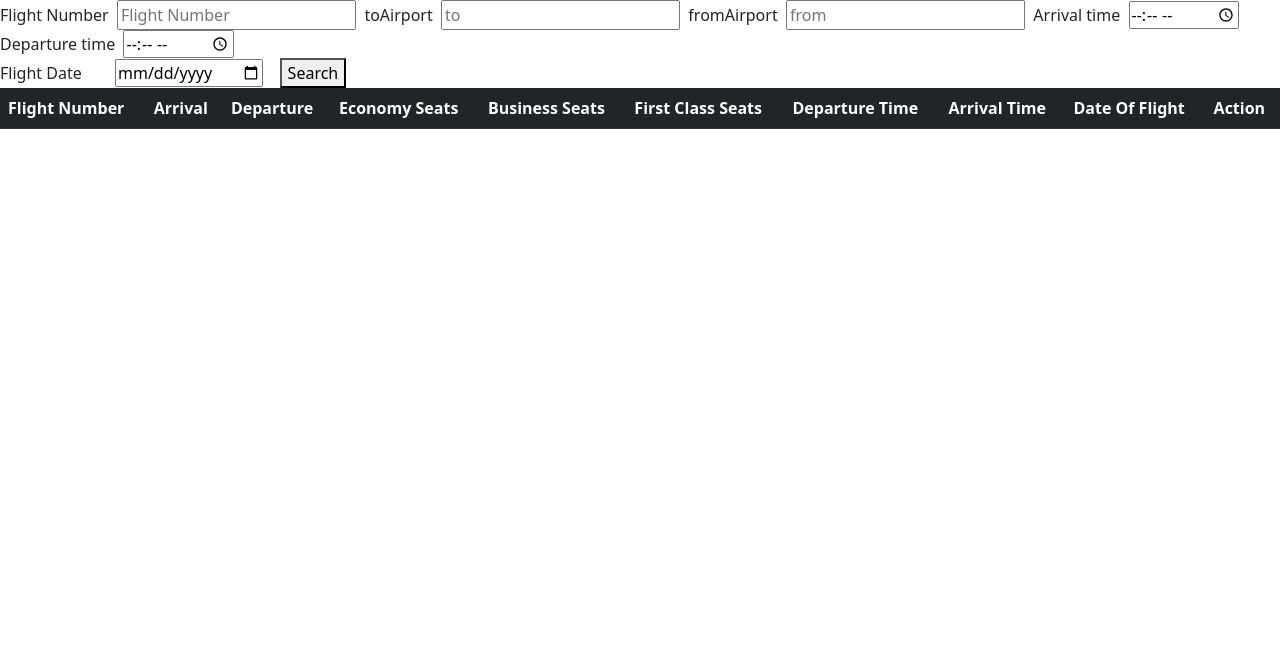
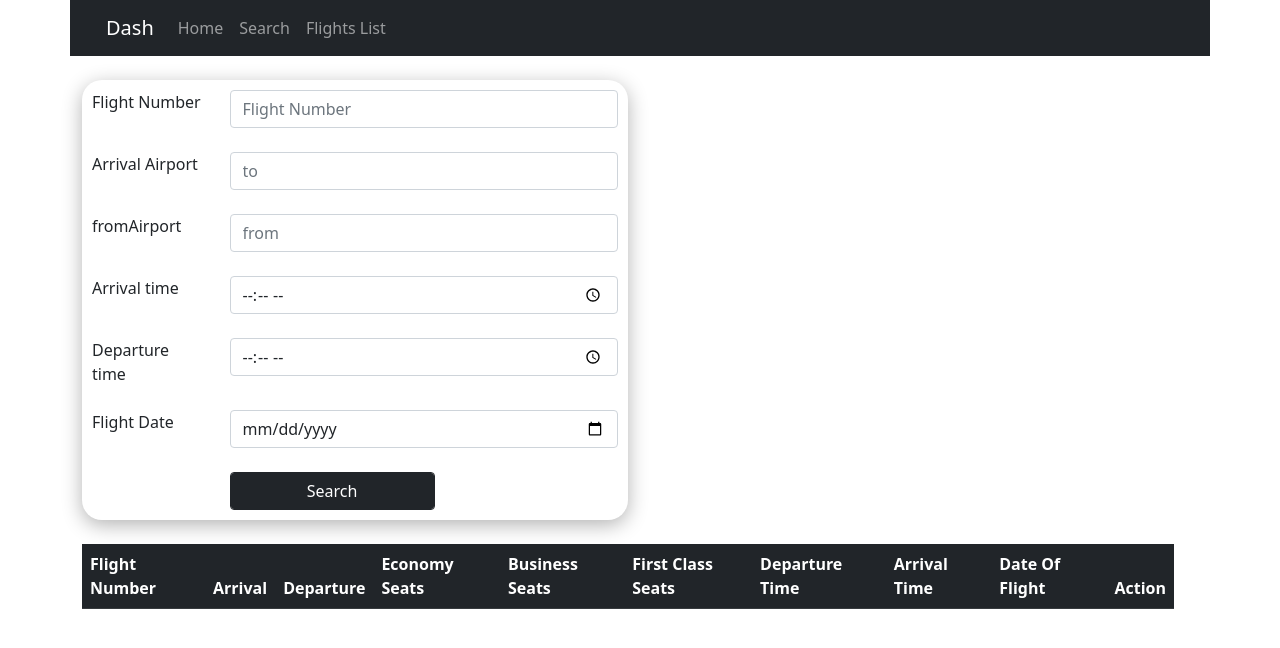
Before and after one commit to advanced-computer-lab/DASH-, a React (Create React App) app in the folder client/: page /search in a window 1280 px wide. Shown: the top 648 px of the page. Built offline with nearby package versions, Linux system fonts and the light colour scheme.

Commit message:
frontend hamada

```diff
--- a/client/package.json
+++ b/client/package.json
@@ -12,7 +12,9 @@
     "@testing-library/user-event": "^12.8.3",
     "axios": "^0.24.0",
     "react": "^17.0.2",
+    "react-bootstrap": "^2.0.2",
     "react-dom": "^17.0.2",
+    "react-popper": "^2.2.5",
     "react-router-dom": "^6.0.0",
     "react-scripts": "4.0.3",
     "web-vitals": "^1.1.2"
--- a/client/src/App.js
+++ b/client/src/App.js
@@ -2,8 +2,8 @@
 import './App.css';
 import FlightAdd from './components/FlightAdd'
 import FlightGetAllFlights from './components/FlightGetAllFlights';
-import NavBar from  './components/NavBar';
-import Search from  './components/Search';
+import NavBar from  './components/navBar';
+import Search from  './components/search';
 import EditFlight from './components/EditFlight';
 
 import {BrowserRouter as Router,Routes , Route} from 'react-router-dom'
--- a/client/src/components/Flight.css
+++ b/client/src/components/Flight.css
@@ -16,3 +16,9 @@ h1{
     margin-top: 20px;
 
 }
+
+.search{
+    padding: 10px;
+    box-shadow: 0px 5px 20px 0px rgba(0, 0, 0, 0.3) ;
+    border-radius: 20px;
+}
--- a/client/src/components/FlightGetAllFlights.js
+++ b/client/src/components/FlightGetAllFlights.js
@@ -6,7 +6,7 @@ import DeleteForeverIcon from '@mui/icons-material/DeleteForever';
 import { IconButton } from '@mui/material';
 import { Component} from 'react';
 import EditIcon from '@mui/icons-material/Edit';
-
+import {Navbar, Nav, NavItem,Container , Table} from 'react-bootstrap';
 
 const Flight = (props)=>(
     <tr >
@@ -92,18 +92,33 @@ class GetFlights extends Component{
 
     render(){
         return(
-            <div className="container">
 
-                <div className="row ">
+           <body className="">
 
-                    <h1 className="col-12 align-self-center">Flights List</h1>
-                </div>
+    <div className="container">
+
+            <Navbar bg="dark" variant="dark">
+                <Container>
+                <Navbar.Brand href="./">Dash</Navbar.Brand>
+                <Nav className="me-auto">
+                  <Nav.Link href="/">Home</Nav.Link>
+                  <Nav.Link href="./search">Search</Nav.Link>
+                  <Nav.Link href="">Flights List</Nav.Link>
+                </Nav>
+                </Container>
+              </Navbar>
+
+
+
+
+
+                <br/>
 
                 <div className="row row-header ">
 
                     <div className="col-12 ">
 
-                        <table className="table table-dark d-felx">
+                        <Table className="table table-dark d-felx "  striped bordered hover size="xs">
                             <thead >
                                 <tr >
                                     <th>Flight Number</th>
@@ -123,15 +138,19 @@ class GetFlights extends Component{
                                 </tbody>
 
 
-                        </table>
+                        </Table>
                     </div>
 
                     <div className="col-12 col-md-6">
-                        <h4>ahmed mostafa ahmed fawzy</h4>
+
                     </div>
 
                 </div>
             </div>
+
+           </body>
+
+
 
         )
     }
--- a/client/src/components/NavBar.css
+++ /dev/null
@@ -1,10 +0,0 @@
-h1{
-}
-
-.header{
-    position: fixed;
-    bottom: 50vh;
-    display: flex;
-    width: 100%;
-    justify-content: space-evenly;
- }
--- a/client/src/components/navBar.js
+++ b/client/src/components/navBar.js
@@ -1,9 +1,11 @@
 
-import './NavBar.css';
+//import './NavBar.css';
 import "bootstrap/dist/css/bootstrap.min.css";
 import React from 'react';
 import { Component} from 'react';
 import { Link } from 'react-router-dom'
+import {Navbar, Nav, NavItem,Container , Table} from 'react-bootstrap';
+
 
 
 
@@ -15,18 +17,46 @@ class NavBar extends Component{
     render(){
         return(
 
-            <div>
-                <h1 >Admin </h1>
-                <h1>Home</h1>
-                <div className="header" >
-                <Link  to="/add" className="btn btn-primary">Create new flight </Link>
-                <Link   to="/Search" className="btn btn-primary"> Search on a flight </Link>
-                <Link   to="/getFlights" className="btn btn-primary">List & delete & edit all flights  </Link>
-               </div>
 
 
 
+            <div className="container">
+
+
+            <div className="row">
+            <Navbar className="col-12" bg="dark" variant="dark">
+                    <Container>
+                    <Navbar.Brand href="./">Dash</Navbar.Brand>
+                    <Nav className="me-auto">
+                      <Nav.Link href="/">Home</Nav.Link>
+                      <Nav.Link href="./search">Search</Nav.Link>
+                      <Nav.Link href="/getFlights">Flights List</Nav.Link>
+                    </Nav>
+                    </Container>
+                </Navbar>
+
+
             </div>
+
+
+
+
+
+                <br/>
+
+                <div className="row">
+
+                    <div className="col-12 text-center">
+
+                        <h2 >Admin Home</h2>
+                    </div>
+
+
+
+                </div>
+            </div>
+
+
 
         )
 
--- a/client/src/components/search.js
+++ b/client/src/components/search.js
@@ -1,12 +1,19 @@
 import './Flight.css';
 import axios from 'axios';
-import { Component, useState,useEffect } from 'react';
+import { Component, useState, useEffect } from 'react';
 import DeleteForeverIcon from '@mui/icons-material/DeleteForever';
 import { IconButton } from '@mui/material';
 import EditIcon from '@mui/icons-material/Edit';
+//popper.js/dist/umd/popper.min.js
+import "bootstrap/dist/css/bootstrap.min.css";
+//import "react/popper";
+import { Navbar, Nav, NavItem, Container, Table } from 'react-bootstrap';
+
+
+
 <link rel="stylesheet" href="https://unpkg.com/purecss@2.0.6/build/pure-min.css" integrity="sha384-Uu6IeWbM+gzNVXJcM9XV3SohHtmWE+3VGi496jvgX1jyvDTXfdK+rfZc8C1Aehk5" crossorigin="anonymous"></link>
 
-const Flight = (props)=>(
+const Flight = (props) => (
     <tr >
         <td>{props.flight.FlightNumber}</td>
         <td>{props.flight.toAir}</td>
@@ -19,48 +26,49 @@ const Flight = (props)=>(
         <td>{props.flight.dateFlight}</td>
 
         <td>
-        <IconButton onClick={()=>{ props.deleteFlight(props.flight.FlightNumber)  }}><DeleteForeverIcon style={{color:"white"}}></DeleteForeverIcon></IconButton>
-        <IconButton onClick={()=>{  window.location = "http://localhost:3000/getFlights/editFlight"+
-            props.flight.FlightNumber+" "+
-            props.flight.toAir+" "+
-            props.flight.fromAir+" "+
-            props.flight.noEconomySeats+" "+
-            props.flight.noBusinessSeats+" "+
-            props.flight.noFirstSeats+" "+
-            props.flight.depTime+" "+
-            props.flight.arrTime+" "+
+            <IconButton onClick={() => { props.deleteFlight(props.flight.FlightNumber) }}><DeleteForeverIcon style={{ color: "white" }}></DeleteForeverIcon></IconButton>
+            <IconButton onClick={() => {
+                window.location = "http://localhost:3000/getFlights/editFlight" +
+                    props.flight.FlightNumber + " " +
+                    props.flight.toAir + " " +
+                    props.flight.fromAir + " " +
+                    props.flight.noEconomySeats + " " +
+                    props.flight.noBusinessSeats + " " +
+                    props.flight.noFirstSeats + " " +
+                    props.flight.depTime + " " +
+                    props.flight.arrTime + " " +
                     props.flight.dateFlight
 
 
-        }}  ><EditIcon  style={{color:"white"}}></EditIcon></IconButton>
+            }}  ><EditIcon style={{ color: "white" }}></EditIcon></IconButton>
         </td>
 
     </tr>
 )
 class Search extends Component {
-    constructor(props){
-        super (props);
+    constructor(props) {
+        super(props);
 
         this.submit = this.submit.bind(this);
         this.onChangeN = this.onChangeN.bind(this);
-        this.deleteFlight= this.deleteFlight.bind(this);
+        this.deleteFlight = this.deleteFlight.bind(this);
         this.onChangetoAir = this.onChangetoAir.bind(this);
         this.onChangefromAir = this.onChangefromAir.bind(this);
         this.onChangeDate = this.onChangeDate.bind(this);
         this.onChangeArrival = this.onChangeArrival.bind(this);
         this.onChangeDep = this.onChangeDep.bind(this);
         this.state = {
-        FlightNumber : '',
-        toAir:'',
-        fromAir:'',
-        depTime:'',
-        arrTime:'',
+            FlightNumber: '',
+            toAir: '',
+            fromAir: '',
+            depTime: '',
+            arrTime: '',
             dateFlight: new Date(),
-       flights: [] ,
+            flights: [],
         }
     }
 
-submit(e){
+    submit(e) {
 
         e.preventDefault();
         this.flightsList();
@@ -71,65 +79,65 @@ submit(e){
 
     }
 
-onChangeN(e){
-    this.setState({FlightNumber : e.target.value})
+    onChangeN(e) {
+        this.setState({ FlightNumber: e.target.value })
     }
-onChangetoAir(e){
-    this.setState({toAir : e.target.value})
+    onChangetoAir(e) {
+        this.setState({ toAir: e.target.value })
     }
-onChangefromAir(e){
+    onChangefromAir(e) {
         this.setState({
-        fromAir : e.target.value
+            fromAir: e.target.value
         });
 
     }
 
-onChangeDate(e){
+    onChangeDate(e) {
         this.setState({
-        dateFlight:e.target.value
+            dateFlight: e.target.value
         });
     }
-onChangeArrival(e){
+    onChangeArrival(e) {
         this.setState({
-        arrTime:e.target.value
+            arrTime: e.target.value
         })
     }
 
-onChangeDep(e){
+    onChangeDep(e) {
         this.setState({
-        depTime:e.target.value
+            depTime: e.target.value
         })
     }
 
-flightsList(){
+    flightsList() {
         const f = {
-        FlightNumber : this.state.FlightNumber,
-            toAir:this.state.toAir,
-            fromAir:this.state.fromAir,
-            dateFlight:this.state.dateFlight,
-            arrTime:this.state.arrTime,
-            depTime:this.state.depTime,
+            FlightNumber: this.state.FlightNumber,
+            toAir: this.state.toAir,
+            fromAir: this.state.fromAir,
+            dateFlight: this.state.dateFlight,
+            arrTime: this.state.arrTime,
+            depTime: this.state.depTime,
 
         }
 
         console.log(f);
-    axios.post('http://localhost:8000/Flight/FindFlight' , f)
-    .then(res =>{
-        this.setState({flights:res.data})
+        axios.post('http://localhost:8000/Flight/FindFlight', f)
+            .then(res => {
+                this.setState({ flights: res.data })
 
 
             })
 
 
     }
-deleteFlight(FlightNumber){
+    deleteFlight(FlightNumber) {
         if (window.confirm('Are you sure you want to delete this Flight from the database')) {
             // Save it!
-        axios.post("http://localhost:8000/Flight/deleteFlight",{ data: FlightNumber}).then(
-        res=>(console.log(res.data))
-    ).catch(err=>{console.log(err )});
+            axios.post("http://localhost:8000/Flight/deleteFlight", { data: FlightNumber }).then(
+                res => (console.log(res.data))
+            ).catch(err => { console.log(err) });
             this.setState({
-        flights:this.state.flights.filter(element=>element.FlightNumber !== FlightNumber)
+                flights: this.state.flights.filter(element => element.FlightNumber !== FlightNumber)
             })
         } else {
             // Do nothing!
@@ -140,47 +148,133 @@ deleteFlight(FlightNumber){
 
     }
 
-test(){
-    return( this.state.flights.map(currentFlight=>{
-        return <Flight flight={currentFlight} deleteFlight = {this.deleteFlight} />
-    }) )
+    test() {
+        return (this.state.flights.map(currentFlight => {
+            return <Flight flight={currentFlight} deleteFlight={this.deleteFlight} />
+        }))
 
         console.log(this.state.flights);
     }
 
-render(){
+    render() {
 
-    return(
-       <div>
-            <form onSubmit={this.submit}>
-            <label htmlFor ="aligned-ID"  >Flight Number </label>
+        return (
+
+
+            <div className="container">
+
+
+
+                <div className="row">
+                    <Navbar className="col-12" bg="dark" variant="dark">
+                        <Container>
+                            <Navbar.Brand href="/">Dash</Navbar.Brand>
+                            <Nav className="me-auto">
+                                <Nav.Link href="/">Home</Nav.Link>
+                                <Nav.Link href="">Search</Nav.Link>
+                                <Nav.Link href="/getFlights">Flights List</Nav.Link>
+                            </Nav>
+                        </Container>
+                    </Navbar>
+
+
+                </div>
+
+
+                <br />
+
+                <div className="row row-content">
+
+                    <div className="col-6">
+
+
+                        <form className="search" onSubmit={this.submit}>
+
+                            <div className="form-group row">
+                                <div className="col-6 col-md-3">
+                                    <label htmlFor="aligned-ID"  >Flight Number </label>
                                     &nbsp;&nbsp;
-            <input type="number" id="aligned-ID"  placeholder="Flight Number" name ="id" value={this.state.FlightNumber}  onChange={this.onChangeN} />
+                                </div>
+                                <div className="col-12 col-md-9">
+                                    <input type="number" id="aligned-ID" placeholder="Flight Number" name="id" className="form-control" value={this.state.FlightNumber} onChange={this.onChangeN} />
+                                    &nbsp;&nbsp;
+                                </div>
+                            </div>
+
+                            <div className="form-group row">
+                                <div className="col-6 col-md-3" >
+                                    <label htmlFor="aligned-toAir" >Arrival Airport</label>
                                     &nbsp;&nbsp;
 
-            <label htmlFor="aligned-toAir" >toAirport</label>
+                                </div>
+
+                                <div className="col-12 col-md-9">
+                                    <input type="text" placeholder="to" name="id" className="form-control" value={this.state.toAir} onChange={this.onChangetoAir} />
+
                                     &nbsp;&nbsp;
-            <input type="text" placeholder="to"  name ="id" value={this.state.toAir}  onChange={this.onChangetoAir} />
-            &nbsp;&nbsp;
+                                </div>
+                            </div>
+
+
+                            <div className="form-group row">
+                                <div className="col-6 col-md-3">
                                     <label htmlFor="aligned-fromAir" >fromAirport</label>
                                     &nbsp;&nbsp;
-            <input type="text" placeholder="from" id = "aligned-fromAir"  name ="from" value = {this.state.fromAir} onChange={this.onChangefromAir} />
+                                </div>
+                                <div className="col-12 col-md-9">
+                                    <input className="form-control" type="text" placeholder="from" id="aligned-fromAir" name="from" value={this.state.fromAir} onChange={this.onChangefromAir} />
                                     &nbsp;&nbsp;
+                                </div>
+                            </div>
+
+                            <div className="form-group row">
+
+                                <div className="col-6 col-md-3">
+
                                     <label htmlFor="aligned-Arr" >Arrival time</label>
                                     &nbsp;&nbsp;
-            <input type="time" id = "aligned-Arr"  name ="arr"  value = {this.state.arrTime} onChange={this.onChangeArrival}  />
+
+                                </div>
+                                <div className="col-12 col-md-9">
+                                    <input className="form-control" type="time" id="aligned-Arr" name="arr" value={this.state.arrTime} onChange={this.onChangeArrival} />
                                     &nbsp;&nbsp;
+                                </div>
+                            </div>
+
+
+                            <div className="form-group row">
+
+                                <div className="col-6 col-md-3">
                                     <label htmlFor="aligned-Dep" >Departure time</label>
                                     &nbsp;&nbsp;
-            <input type="time" id = "aligned-Dep"  name ="dep" value = {this.state.depTime} onChange={this.onChangeDep}   />
+                                </div>
+                                <div className="col-12 col-md-9">
+                                    <input className="form-control" type="time" id="aligned-Dep" name="dep" value={this.state.depTime} onChange={this.onChangeDep} />
                                     &nbsp;&nbsp;
-            <br></br>
+                                </div>
+                            </div>
+
+                            <div className="form-group row">
+                                <div className="col-6 col-md-3">
                                     <label htmlFor="aligned-Date" >Flight Date</label>
                                     &nbsp;&nbsp;&nbsp;&nbsp;&nbsp;&nbsp;&nbsp;&nbsp;
-            <input type="date" id="aligned-Date" name ="dep" value = {this.state.dateFlight} onChange={this.onChangeDate}  />
+                                </div>
+                                <div className="col-12 col-md-9">
+                                    <input className="form-control" type="date" id="aligned-Date" name="dep" value={this.state.dateFlight} onChange={this.onChangeDate} />
                                     &nbsp;&nbsp;&nbsp;&nbsp;
-                <button type="submit">Search</button>
+
+                                </div>
+                            </div>
+                            <div className="form-group row">
+                                <div className="offset-md-3 col-9 col-md-5" >
+                                    <button className=" btn btn-dark form-control" type="submit">Search</button>
+                                </div>
+                            </div>
+
                         </form>
+                        <br />
+                    </div>
+
                     <div className="row row-header ">
 
                         <div className="col-12 ">
@@ -217,6 +311,8 @@ render(){
 
 
                 </div>
+
+            </div>
         );
 
 
@@ -227,4 +323,4 @@ render(){
 
 }
 
-export default Search ;
+export default Search;
```
Also changed, not shown: 1 other file (tests, documents, lock files or other folders). Lines whose indentation alone changed are shown as unchanged.
